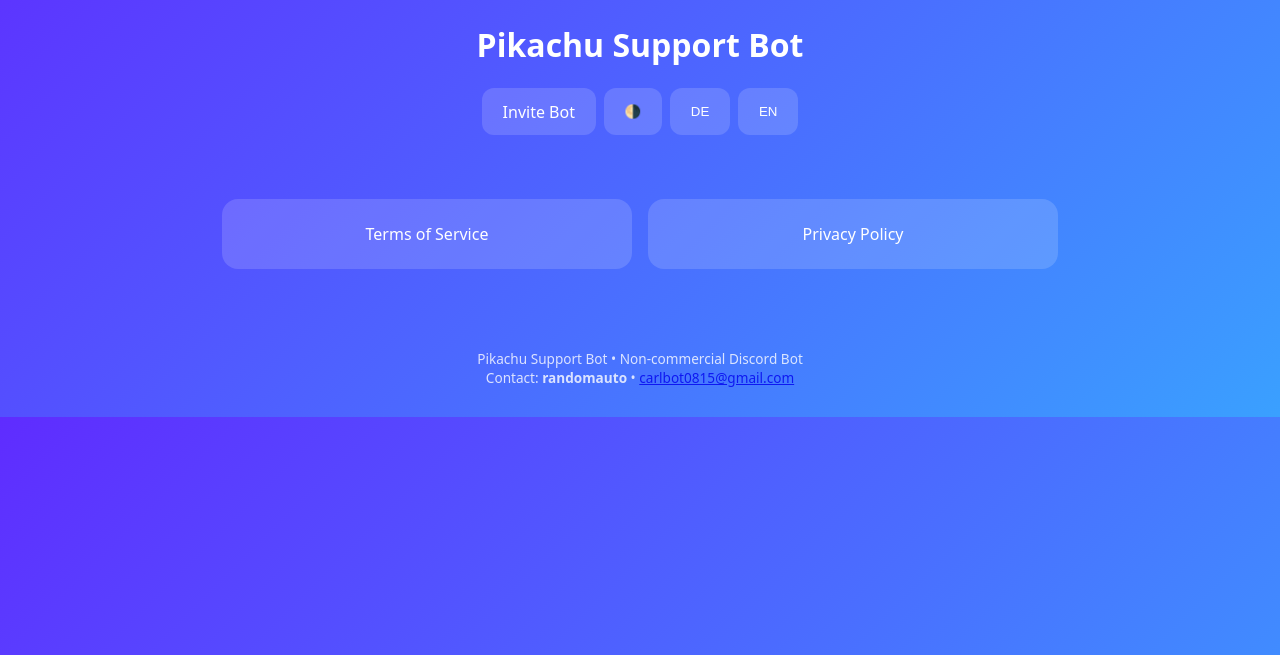
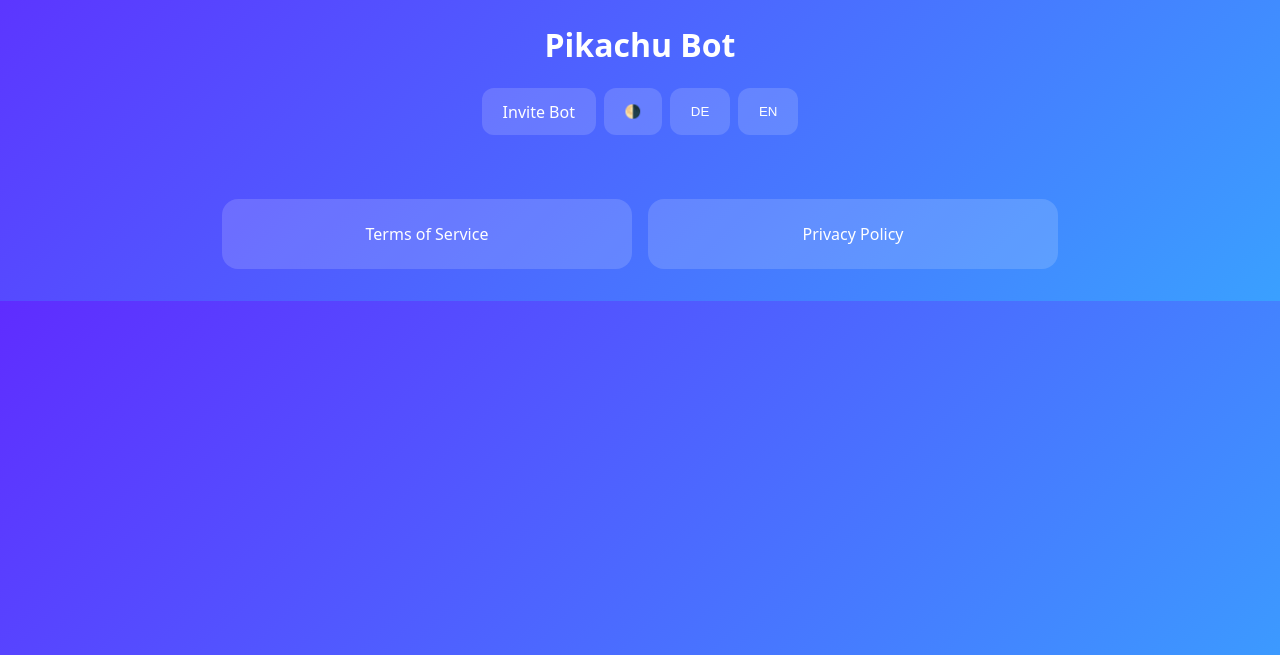
Before and after one commit to Reverse666S/discord-bot, a plain HTML site: page index.html in a window 1280 px wide. Shown: the part 145-800 px from the top of the page. Drawn offline with Linux system fonts and the light colour scheme.

Commit message:
Update index.html

```diff
--- a/index.html
+++ b/index.html
@@ -1,15 +1,16 @@
 <!DOCTYPE html>
 <html lang="en">
 <head>
-  <meta charset="UTF-8">
-  <meta name="viewport" content="width=device-width, initial-scale=1.0">
-  <title>Pikachu Support Bot</title>
-  <link rel="stylesheet" href="style.css">
+  <meta charset="UTF-8" />
+  <meta name="viewport" content="width=device-width, initial-scale=1.0" />
+  <title>Pikachu Bot</title>
+  <link rel="stylesheet" href="style.css" />
 </head>
 <body>
+
 <header>
-  <img src="pepe.png" class="logo" alt="Pepe Bot Logo">
-  <h1>Pikachu Support Bot</h1>
+  <img src="pepe.png" class="logo" alt="Pepe Bot Logo" />
+  <h1>Pikachu Bot</h1>
 
   <div class="actions">
     <a class="btn" href="https://discord.com/oauth2/authorize?client_id=1448795221180547144&permissions=8&integration_type=0&scope=bot" target="_blank">
@@ -26,14 +27,6 @@
   <a href="privacy.html" class="card">Privacy Policy</a>
 </main>
 
-<footer>
-  <p>
-    Pikachu Support Bot • Non-commercial Discord Bot<br>
-    Contact: <strong>randomauto</strong> •
-    <a href="mailto:carlbot0815@gmail.com">carlbot0815@gmail.com</a>
-  </p>
-</footer>
-
 <script src="script.js"></script>
 </body>
 </html>
```
